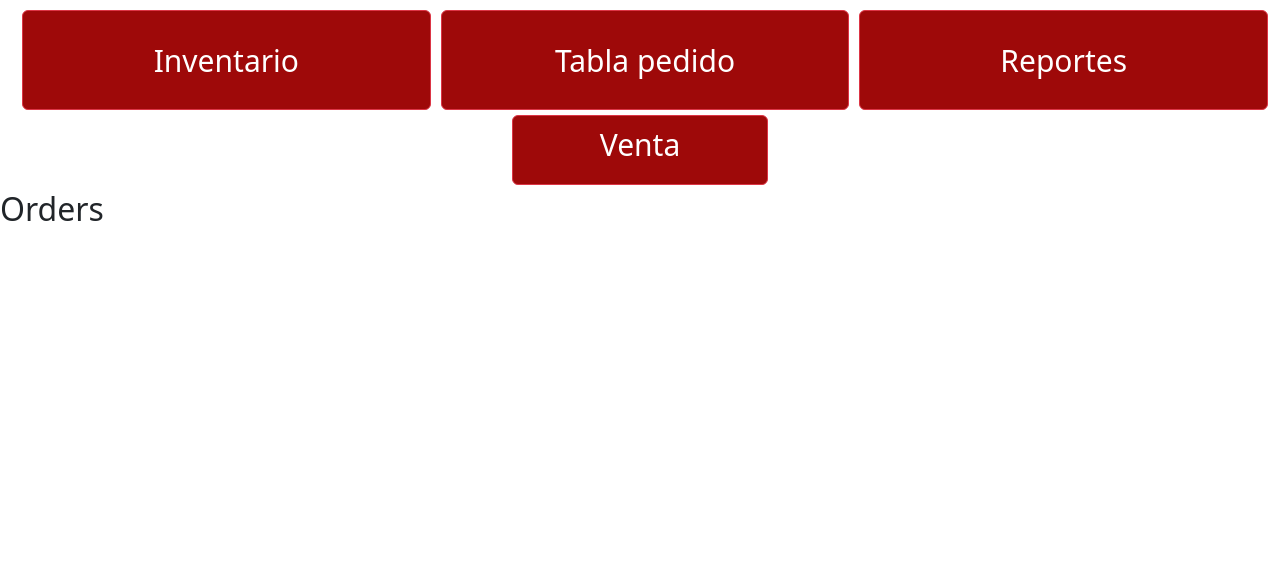
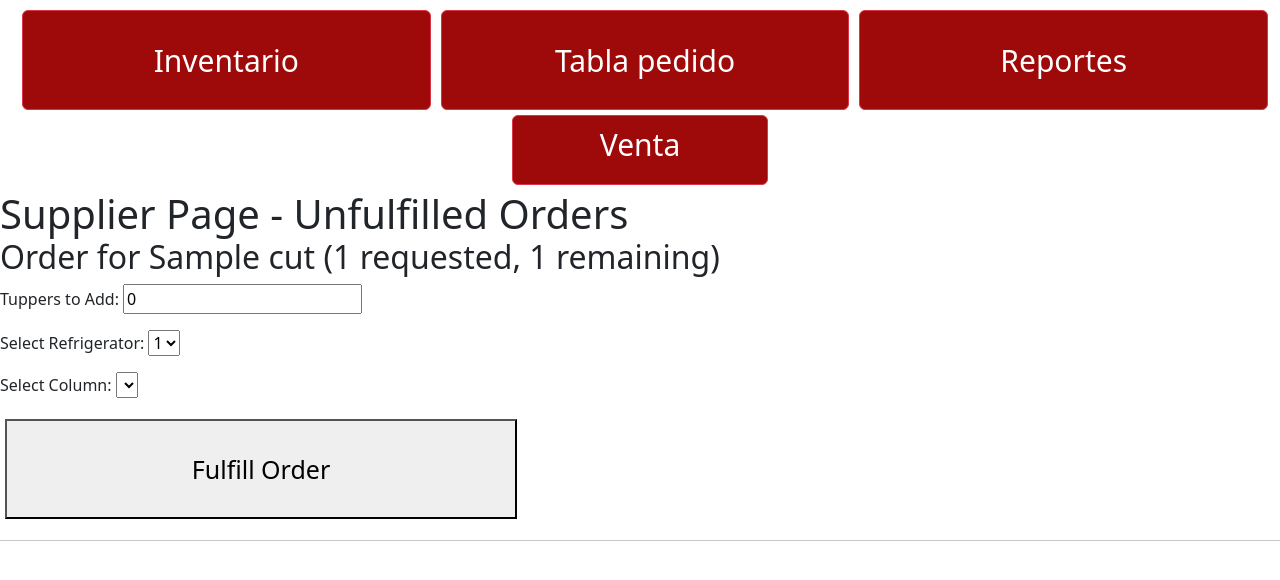
Before and after one commit to juangilfons/milanga-inventory, a Django app: page /orders/ in a window 1280 px wide. Shown: the part 100-680 px from the top of the page. Run offline with Django 5.2, Linux system fonts and the light colour scheme; tables that the repository leaves empty hold one stand-in row (values such as "Sample post"); lists and menus that the app fills with data are empty.

Commit message:
Added orders functionality

```diff
--- a/inventory/templates/inventory/orders.html
+++ b/inventory/templates/inventory/orders.html
@@ -10,5 +10,50 @@
 {% endblock %}
 
 {% block content %}
-    <h2>Orders</h2>
+    <h1>Supplier Page - Unfulfilled Orders</h1>
+
+    {% for order, form in forms %}
+        <form method="POST">
+            {% csrf_token %}
+            <h2>
+                Order for {{ order.cut.name }}
+                ({{ order.tuppers_requested }} requested,
+                {{ order.tuppers_remaining }} remaining)
+            </h2>
+            {{ form.as_p }}
+            <input type="hidden" name="order_id" value="{{ order.id }}">
+            <button type="submit">Fulfill Order</button>
+            <hr>
+        </form>
+    {% endfor %}
+
+    <script>
+        document.addEventListener('DOMContentLoaded', function () {
+            const refrigeratorSelects = document.querySelectorAll('select[id$="refrigerator"]');
+            refrigeratorSelects.forEach(select => {
+                select.addEventListener('change', function () {
+                    const refrigeratorId = this.value;
+                    const form = this.closest('form');
+                    const columnSelect = form.querySelector('select[id$="column"]');
+
+                    if (refrigeratorId) {
+                        fetch(`/ajax/get-columns/?refrigerator_id=${refrigeratorId}`)
+                            .then(response => response.json())
+                            .then(data => {
+                                columnSelect.innerHTML = '<option value="">Select Column</option>';
+                                data.forEach((columnId, index) => {
+                                    const option = document.createElement('option');
+                                    option.value = index + 1;
+                                    option.textContent = index + 1;  // Position number for display
+                                    columnSelect.appendChild(option);
+                                });
+                            })
+                            .catch(error => console.error('Error fetching columns:', error));
+                    } else {
+                        columnSelect.innerHTML = '<option value="">Select Column</option>';
+                    }
+                });
+            });
+        });
+    </script>
 {% endblock %}
--- a/inventory/urls.py
+++ b/inventory/urls.py
@@ -7,4 +7,5 @@
     path('', views.inventory, name='inventory'),
     path('sell_milas/', views.sell_milas, name='sell_milas'),
     path('orders/', views.orders, name='orders'),
+    path('ajax/get-columns/', views.get_columns_for_refrigerator, name='get_columns_for_refrigerator')
 ]
--- a/inventory/views.py
+++ b/inventory/views.py
@@ -1,3 +1,4 @@
+from django.http import JsonResponse
 from django.shortcuts import render, redirect
 from django.contrib import messages
 from django.contrib.auth.decorators import login_required
@@ -28,7 +29,7 @@
             milas_to_sell = form.cleaned_data['milas_to_sell']
 
             try:
-                cut.sell_milas(milas_to_sell)  # This will handle selling milas
+                cut.sell_milas(milas_to_sell, request.user)  # This will handle selling milas
                 messages.success(request, f"Venta exitosa de {milas_to_sell} milanesas de {cut.name}!")
             except ObjectDoesNotExist:
                 messages.error(request, "No milanesas available for this cut.")
@@ -78,3 +79,9 @@
 
     context = {'forms': forms}
     return render(request, 'inventory/orders.html', context)
+
+
+def get_columns_for_refrigerator(request):
+    refrigerator_id = request.GET.get('refrigerator_id')
+    column_ids = Column.objects.filter(refrigerator_id=refrigerator_id).values_list('id', flat=True)
+    return JsonResponse(list(column_ids), safe=False)
```
